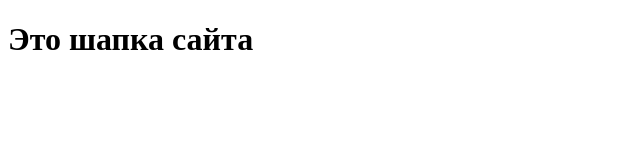
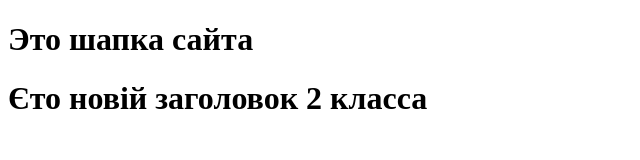
Before and after one commit to Evgeniya-star-35/githup-tutorial, a plain HTML site: page index.html in a window 1280 px wide. Shown: the whole page, without its empty margins (0-640 px from the left). Drawn offline with Linux system fonts and the light colour scheme.

Commit message:
Вставив 2 заголовок

```diff
--- a/index.html
+++ b/index.html
@@ -9,5 +9,9 @@
 <body>
 
     <h1>Это шапка сайта</h1>
+
+	<h1>
+	Єто новій заголовок 2 класса
+	</h1>
 </body>
 </html>
```
